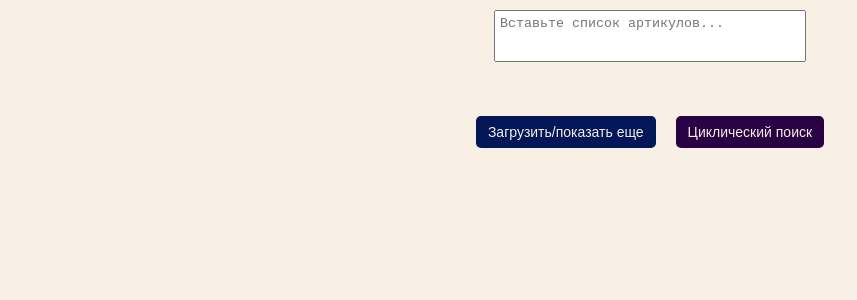
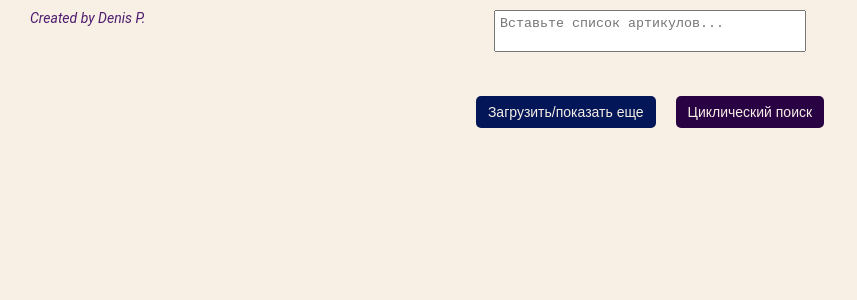
Before and after one commit to Hexfair/react-pucara, a React (Create React App) app: page / in a window 1280 px wide. Shown: the top 300 px of the page, without its empty margins (0-857 px from the left). Built offline with nearby package versions, Linux system fonts and the light colour scheme.

Commit message:
version 2

```diff
--- a/src/App.jsx
+++ b/src/App.jsx
@@ -2,10 +2,11 @@ import React from 'react';
 import { useDispatch, useSelector } from 'react-redux';
 import { fetchPucara } from './redux/pucaraSlice';
 import { RusLangItem } from './RusLangItem';
+import noImage from './assets/no-image.png';
 //=========================================================================================================================
 
 const regex = new RegExp(/,/, 'ig');
-const PORTION = 30;
+const PORTION = 8;
 
 //=========================================================================================================================
 
@@ -56,7 +57,7 @@ function App() {
 	}, [dispatch, stringCodes]);
 
 	const onClickTimes = () => {
-		timerId.current = setInterval(onClickShowMore, 10000);
+		timerId.current = setInterval(onClickShowMore, 12000);
 	};
 
 	if (finishValue.current >= arrayCodes.length + 1) {
@@ -66,33 +67,38 @@ function App() {
 
 	return (
 		<div className='app'>
+			<div className='top'>
+				<span className='label'>Created by Denis P.</span>
 				<textarea
 					className='textarea'
 					placeholder='Вставьте список артикулов...'
 					value={codes}
 					onChange={onChangeTextArea}>
 				</textarea>
+			</div>
+
 			<div className='content'>
-				{items && items.map((obj, index) =>
-					<div key={obj.reference} className='itemBlock'>
+				{items && items.map((item) =>
+					<div key={item.reference} className='itemBlock'>
 						<div className='itemImage'>
-							{obj.imageUrl !== 'Ошибка загрузки'
-								? <img src={obj.imageUrl} alt='Ошибка загрузки изображения' />
-								: <p>Ошибка загрузки</p>}
+							{item.imageUrl !== 'Ошибка загрузки'
+								? <img src={item.imageUrl} alt='Ошибка загрузки изображения' />
+								: <img src={noImage} alt={item.name} className='noImage' />}
 						</div>
 						<div className='itemLabel'>
-							<p className='itemTitle'>{obj.name}</p>
-							<RusLangItem text={obj.name} />
+							<p className='itemTitle'>{item.name}</p>
+							<RusLangItem text={item.name} />
 						</div>
 						<div className='itemBottom'>
-							<span className='itemReference'>{obj.reference}</span>
-							<span className='itemPrice'>{obj.price}</span>
+							<span className='itemReference'>{item.reference}</span>
+							<span className='itemPrice'>{item.price}</span>
 						</div>
 					</div>)}
 			</div>
 			<div className='button'>
 				<button className="btn" onClick={onClickShowMore}>Загрузить/показать еще</button>
 				<button className="btn" onClick={onClickTimes}>Циклический поиск</button>
+
 			</div>
 		</div>
 	);
--- a/src/redux/pucaraSlice.js
+++ b/src/redux/pucaraSlice.js
@@ -27,14 +27,11 @@ export const pucaraSlice = createSlice({
 		builder.addCase(fetchPucara.fulfilled, (state, action) => {
 			const arr = action.payload.products;
 			arr.forEach((item) => {
-				if (!item.cover || !item.name || item.reference) {
-					console.log('Ошибка загрузки', item.reference || item.name);
-				}
 				const obj = {
 					name: item.name || 'Ошибка загрузки',
 					price: item.price || 'Ошибка загрузки',
 					reference: item.reference || 'Ошибка загрузки',
-					imageUrl: item.cover.medium.url || item.cover.small.url || 'Ошибка загрузки'
+					imageUrl: item.cover?.medium?.url || item.cover?.small?.url || 'Ошибка загрузки'
 				}
 				state.items.push(obj);
 			});
--- a/src/styles.scss
+++ b/src/styles.scss
@@ -16,13 +16,27 @@ p {
 	padding: 10px;
  }
 
-.textarea {
-	width: 300px;
-	height: 40px;
-	resize: none;
-	margin-bottom: 30px;
-	padding: 5px;
-}
+ .top {
+	position: relative;
+
+	.label {
+		position: absolute;
+		top: 0;
+		left: 20px;
+		user-select: none;
+		color: rgb(77, 28, 111);
+		font-style: italic;
+		font-size: 14px;
+	}
+
+	.textarea {
+		width: 300px;
+		height: 30px;
+		resize: none;
+		margin-bottom: 20px;
+		padding: 5px;
+	}
+ }
 
 .content {
 	display: flex;
@@ -42,21 +56,22 @@ p {
 	border-radius: 10px;
 
 	.itemImage {
-		margin-bottom: 15px;
-		width: 180px;
+		margin-bottom: 5px;
+		min-width: 180px;
+		width: 100%;
 		background-repeat: no-repeat;
 		background-size: cover;
 		text-align: center;
+		flex: 0 1 180px;
 
 		img {
-			max-width:100%;
-			height:auto;
+			width:100%;
 		}
 	}
 
 	.itemLabel {
 		margin-bottom: 3px;
-		height: 100%;
+		flex: 0 1 100%;
 	}
 
 	.itemTitle {
```
Also changed, not shown: src/assets/no-image.png (added). Lines whose indentation alone changed are shown as unchanged.
